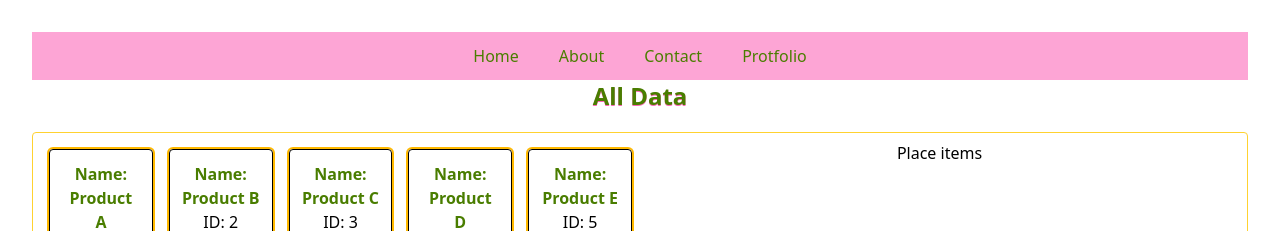
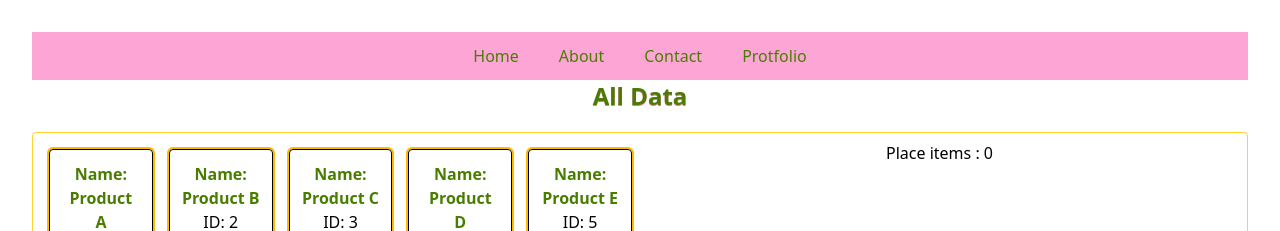
Before and after one commit to 12papon/MY-FIRST-REACT-APP, a React (Vite) app in the folder Project-2/: page / in a window 1280 px wide. Shown: the top 231 px of the page. Built offline with nearby package versions, Linux system fonts and the light colour scheme.

Commit message:
Now code edit

```diff
--- a/Project-2/src/components/Placement/Placement.jsx
+++ b/Project-2/src/components/Placement/Placement.jsx
@@ -3,7 +3,7 @@ import SinglePlace from "../SinglePlace/SinglePlace";
 const Placement = ({cart})=>{
     return(
         <div>
-            <h2>Place items</h2>
+            <h2>Place items : {cart.length}</h2>
 
             {
                 cart.map( singleCart => <SinglePlace
--- a/Project-2/src/components/SinglePlace/SinglePlace.jsx
+++ b/Project-2/src/components/SinglePlace/SinglePlace.jsx
@@ -11,6 +11,7 @@ const SinglePlace = ({singleCart})=>{
                 <p>Price: {price}</p>
                 <button className="border rounded text-sm leading-3.5 hover:bg-amber-200 duration-150 px-2 py-1 cursor-pointer">Add To Cart</button>
             </div>
+            <hr />
         </div>
     )
 }
```
